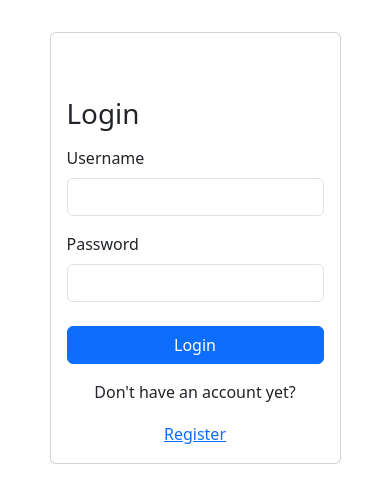
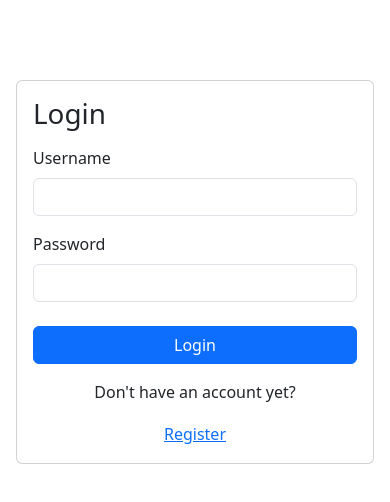
Before and after one commit to mphiwa/event-planner, a React (Vite) app: page /login in a window 390 px wide. Shown: the top 502 px of the page. Built offline with nearby package versions, Linux system fonts and the light colour scheme.

Commit message:
Improve responsive layout for dashboard page.

```diff
--- a/src/components/EventCard.jsx
+++ b/src/components/EventCard.jsx
@@ -25,7 +25,7 @@ export default function EventCard({ event }) {
 
   return (
     // use Bootstrap columns so cards align in a grid layout
-    <div className="col-md-4 mb-4">
+    <div className="col-12 col-md-6 col-lg-4 mb-4">
       {/* make card take full height so all cards align evenly */}
       <Card className="h-100">
         <Card.Body>
--- a/src/components/EventList.jsx
+++ b/src/components/EventList.jsx
@@ -11,16 +11,17 @@ export default function EventList() {
 
   // show a friendly message if there are no events
   if (events.length === 0) {
-    return <p> Sorry no events yet. Click Add Event to create one.</p>;
+    return <p className="mt-3"> Sorry no events yet. Click Add Event to create one.</p>;
   }
 
   return (
-    // Bootstrap grid wrapper for cards
-    <div className="row">
+    <div className="mt-3">
+      <div className="row">
       {/* loop through events and show an EventCard for each item */}
       {events.map((event) => (
         <EventCard key={event.id} event={event} />
       ))}
+      </div>
     </div>
   );
 }
--- a/src/index.css
+++ b/src/index.css
@@ -1,14 +1,20 @@
 .page-container {
-  display: flex;
-  justify-content: center;
-  align-items: flex-start;
-  padding: 2rem 1rem;
+  width: 100% ;
+  padding: 5rem 1rem 2rem;
+}
+
+.center-wrap {
+  max-width: 540px;
+  margin: 0 auto;
+}
+
+.wide-wrap {
+  max-width: 1150px;
+  margin: 0 auto;
 }
 
 .page-heading {
-  margin-top: 3rem;
-  margin-bottom: 1rem;
-  z-index: 101;
+  margin: 0 0 1rem;
 }
 
 .login-signup-form .field-block {
@@ -47,6 +53,8 @@
   display: flex;
   align-items: center;
   justify-content: space-between;
+  flex-wrap: wrap; /* wrap on smaller screens */
+  gap: 0.5rem;
 }
 
 .brand-name {
@@ -60,6 +68,7 @@
   margin: 0;
   padding: 0;
   align-items: center;
+  flex-wrap: wrap;
 }
 
 .navBar-link {
@@ -75,13 +84,18 @@
   border: none;
   background: teal;
   color: #ffffff;
-  padding: 0.6rem;
+  padding: 0.4rem 0.7rem;
   border-radius: 80px;
 }
-/* Push content below fixed navbar */
-.page-container {
-  padding-top: 2rem;
+
+.eventAddBtn {
+  border: none;
+  background: rgb(85, 215, 255);
+  color: #ffffff;
+  padding: 0.4rem 0.7rem;
+  border-radius: 80px;
 }
+
 .helpPage-card {
   background-color: #1e1e1e;
   color: white;
--- a/src/pages/DashboardPage.jsx
+++ b/src/pages/DashboardPage.jsx
@@ -15,7 +15,7 @@ export default function DashboardPage() {
      <div>
        <NavBar />
        <div className="page-container">
-       <div className="container">
+       <div className="wide-wrap">
         <h1 className="page-heading">Dashboard</h1>
         <EventList/>
        </div>
--- a/src/routes/NavBar.jsx
+++ b/src/routes/NavBar.jsx
@@ -23,7 +23,7 @@ export default function NavBar() {
             </Link>
           </li>
           <li>
-            <Link className="navBar-link" to="/event">
+            <Link className="navBar-link eventAddBtn" to="/event">
               Add Event
             </Link>
           </li>
```
